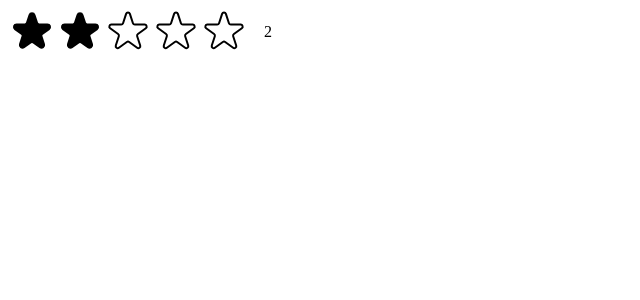
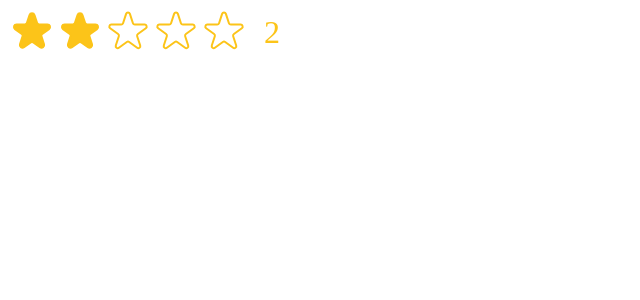
Before and after one commit to White-Bunny-With-Black-Eyes/ultimate-react-course, a React (Vite) app: page / in a window 1280 px wide. Both pictures are taken after a click on the button 80 px from the left and 32 px from the top of the page. Shown: the top 300 px of the page, without its empty margins (0-640 px from the left). Built offline with nearby package versions, Linux system fonts and the light colour scheme.

Commit message:
change star size and colors

```diff
--- a/src/StarRating.tsx
+++ b/src/StarRating.tsx
@@ -2,6 +2,8 @@ import { useState } from 'react';
 
 interface StarRatingProps {
   maxRating?: number;
+  color?: string;
+  size?: number;
 }
 
 const containerStyle = {
@@ -14,24 +16,33 @@ const starContainerStyle = {
   display: 'flex',
 };
 
-const textStyle = {
-  lineHeight: '1',
-  margin: '0',
-};
-
 interface StarProp {
   full: boolean;
+  color: string;
+  size: number;
   onHoverIn: () => void;
   onHoverOut: () => void;
   onRate: () => void;
 }
-const StarRating: React.FC<StarRatingProps> = ({ maxRating = 5 }) => {
+const StarRating: React.FC<StarRatingProps> = ({
+  maxRating = 5,
+  color = '#fcc419',
+  size = 48,
+}) => {
   const [rating, setRating] = useState<number>(0);
   const [tempRating, setTempRating] = useState<number>(0);
 
   const handleRating = (rating: number) => {
     setRating(rating);
   };
+
+  const textStyle = {
+    lineHeight: '1',
+    margin: '0',
+    color,
+    fontSize: `${size / 1.5}px`,
+  };
+
   return (
     <div style={containerStyle}>
       <div style={starContainerStyle}>
@@ -42,6 +53,8 @@ const StarRating: React.FC<StarRatingProps> = ({ maxRating = 5 }) => {
             full={tempRating ? tempRating >= i + 1 : rating >= i + 1}
             onHoverIn={() => setTempRating(i + 1)}
             onHoverOut={() => setTempRating(0)}
+            color={color}
+            size={size}
           />
         ))}
       </div>
@@ -50,14 +63,21 @@ const StarRating: React.FC<StarRatingProps> = ({ maxRating = 5 }) => {
   );
 };
 
-const starStyle = {
-  width: '48px',
-  height: '48px',
-  display: 'block',
-  cursor: 'pointer',
-};
+const Star: React.FC<StarProp> = ({
+  onRate,
+  onHoverIn,
+  onHoverOut,
+  full,
+  color,
+  size,
+}) => {
+  const starStyle = {
+    width: `${size}px`,
+    height: `${size}px`,
+    display: 'block',
+    cursor: 'pointer',
+  };
 
-const Star: React.FC<StarProp> = ({ onRate, onHoverIn, onHoverOut, full }) => {
   return (
     <span
       role='button'
@@ -70,8 +90,8 @@ const Star: React.FC<StarProp> = ({ onRate, onHoverIn, onHoverOut, full }) => {
         <svg
           xmlns='http://www.w3.org/2000/svg'
           viewBox='0 0 20 20'
-          fill='#000'
-          stroke='#000'
+          fill={color}
+          stroke={color}
         >
           <path d='M9.049 2.927c.3-.921 1.603-.921 1.902 0l1.07 3.292a1 1 0 00.95.69h3.462c.969 0 1.371 1.24.588 1.81l-2.8 2.034a1 1 0 00-.364 1.118l1.07 3.292c.3.921-.755 1.688-1.54 1.118l-2.8-2.034a1 1 0 00-1.175 0l-2.8 2.034c-.784.57-1.838-.197-1.539-1.118l1.07-3.292a1 1 0 00-.364-1.118L2.98 8.72c-.783-.57-.38-1.81.588-1.81h3.461a1 1 0 00.951-.69l1.07-3.292z' />
         </svg>
@@ -80,7 +100,7 @@ const Star: React.FC<StarProp> = ({ onRate, onHoverIn, onHoverOut, full }) => {
           xmlns='http://www.w3.org/2000/svg'
           fill='none'
           viewBox='0 0 24 24'
-          stroke='#000'
+          stroke={color}
         >
           <path
             strokeLinecap='round'
```
